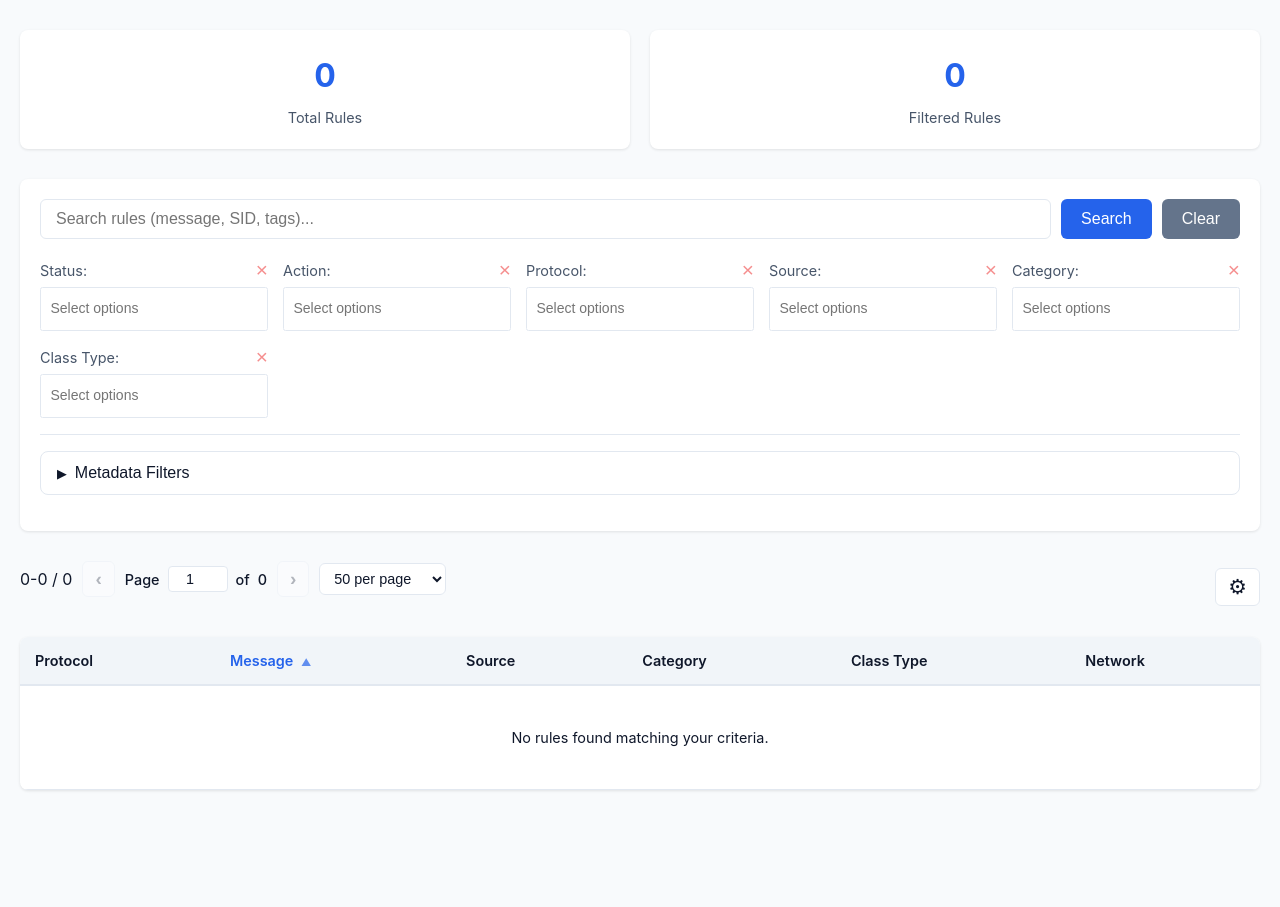
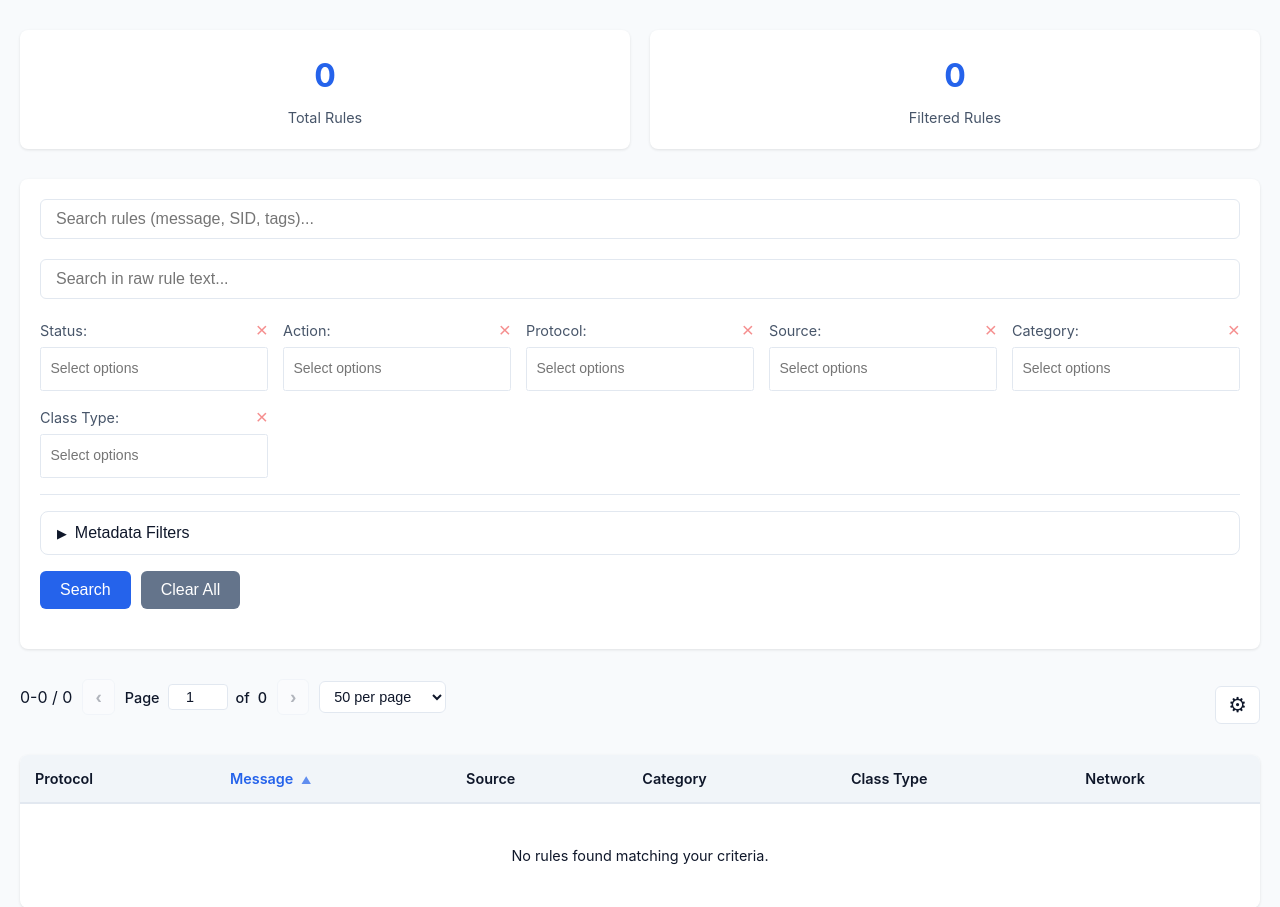
Before and after one commit to Schwaggot/suricata-rule-browser, a FastAPI app: page / in a window 1280 px wide. Shown: the part 100-1007 px from the top of the page. Run offline with FastAPI, Linux system fonts and the light colour scheme; data that the repository does not hold is empty.

Commit message:
Added search in raw rule

```diff
--- a/app/api/rules.py
+++ b/app/api/rules.py
@@ -103,6 +103,7 @@ async def get_rules(
         page: int = Query(1, ge=1, description="Page number"),
         page_size: int = Query(50, ge=1, le=1000, description="Number of rules per page"),
         search: Optional[str] = Query(None, description="Search in message, SID, and content"),
+        raw_search: Optional[str] = Query(None, description="Search in raw rule text"),
         action: Optional[List[str]] = Query(None, description="Filter by action (can specify multiple)"),
         protocol: Optional[List[str]] = Query(None, description="Filter by protocol (can specify multiple)"),
         classtype: Optional[List[str]] = Query(None,
@@ -121,6 +122,7 @@ async def get_rules(
     - **page**: Page number (1-indexed)
     - **page_size**: Number of rules per page
     - **search**: Search text (searches message, SID, and tags)
+    - **raw_search**: Search text (searches raw rule text)
     - **action**: Filter by action (alert, drop, reject, pass)
     - **protocol**: Filter by protocol
     - **classtype**: Filter by classification type
@@ -139,7 +141,7 @@ async def get_rules(
 
     # Define known filters (the ones already handled explicitly above)
     known_fields = {
-        "page", "page_size", "search", "action", "protocol", "classtype",
+        "page", "page_size", "search", "raw_search", "action", "protocol", "classtype",
         "sid", "source", "category", "enabled", "sort_by", "sort_order"
     }
 
@@ -152,14 +154,25 @@ async def get_rules(
     filtered_rules = _rules_cache.copy()
 
     # Apply filters
-    if search:
-        search_lower = search.lower()
-        filtered_rules = [
-            rule for rule in filtered_rules
-            if (rule.msg and search_lower in rule.msg.lower()) or
-               (rule.id and search_lower in str(rule.id)) or
-               any(search_lower in tag for tag in rule.tags)
-        ]
+    if search or raw_search:
+        def matches_search_criteria(rule):
+            # Standard search in msg, SID, and tags
+            if search:
+                search_lower = search.lower()
+                if ((rule.msg and search_lower in rule.msg.lower()) or
+                    (rule.id and search_lower in str(rule.id)) or
+                    any(search_lower in tag for tag in rule.tags)):
+                    return True
+
+            # Raw rule text search
+            if raw_search:
+                raw_search_lower = raw_search.lower()
+                if rule.raw_rule and raw_search_lower in rule.raw_rule.lower():
+                    return True
+
+            return False
+
+        filtered_rules = [rule for rule in filtered_rules if matches_search_criteria(rule)]
 
     if action:
         filtered_rules = [rule for rule in filtered_rules if rule.action.value in action]
--- a/app/static/css/style.css
+++ b/app/static/css/style.css
@@ -208,7 +208,7 @@ header h1 {
     margin-bottom: 20px;
 }
 
-#search-input {
+#search-input, #raw-search-input {
     flex: 1;
     padding: 10px 15px;
     border: 1px solid var(--border-color);
@@ -218,7 +218,7 @@ header h1 {
     color: var(--text-primary);
 }
 
-#search-input:focus {
+#search-input:focus, #raw-search-input:focus {
     outline: none;
     border-color: var(--primary-color);
 }
--- a/app/static/js/app.js
+++ b/app/static/js/app.js
@@ -358,6 +358,9 @@ function initializeEventListeners() {
     // Search
     document.getElementById('search-btn').addEventListener('click', handleSearch);
     document.getElementById('search-input').addEventListener('keypress', (e) => {
+        if (e.key === 'Enter') handleSearch();
+    });
+    document.getElementById('raw-search-input').addEventListener('keypress', (e) => {
         if (e.key === 'Enter') handleSearch();
     });
     document.getElementById('clear-btn').addEventListener('click', clearFilters);
@@ -738,6 +741,7 @@ function updateSortIndicators() {
 // Clear all filters
 function clearFilters() {
     document.getElementById('search-input').value = '';
+    document.getElementById('raw-search-input').value = '';
 
     // Clear all Choices.js instances (including dynamic metadata filters)
     Object.keys(choicesInstances).forEach(key => {
@@ -763,6 +767,9 @@ function buildQueryParams() {
 
     const search = document.getElementById('search-input').value.trim();
     if (search) params.append('search', search);
+
+    const rawSearch = document.getElementById('raw-search-input').value.trim();
+    if (rawSearch) params.append('raw_search', rawSearch);
 
     // Get selected values from Choices.js instances
     const action = choicesInstances['action-filter']?.getValue(true);
--- a/app/templates/browser.html
+++ b/app/templates/browser.html
@@ -17,8 +17,10 @@
 <div class="controls-section">
     <div class="search-box">
         <input type="text" id="search-input" placeholder="Search rules (message, SID, tags)..." autocomplete="off">
-        <button id="search-btn" class="btn btn-primary">Search</button>
-        <button id="clear-btn" class="btn btn-secondary">Clear</button>
+    </div>
+
+    <div class="search-box">
+        <input type="text" id="raw-search-input" placeholder="Search in raw rule text..." autocomplete="off">
     </div>
 
     <div class="filters">
@@ -62,6 +64,12 @@
         <!-- Dynamic metadata filters will be inserted here -->
         <div id="metadata-filters-container" style="display: none;"></div>
     </div>
+
+    <div class="search-box">
+        <button id="search-btn" class="btn btn-primary">Search</button>
+        <button id="clear-btn" class="btn btn-secondary">Clear All</button>
+    </div>
+
 </div>
 
 <div class="results-section">
```
Also changed, not shown: 1 other file.
